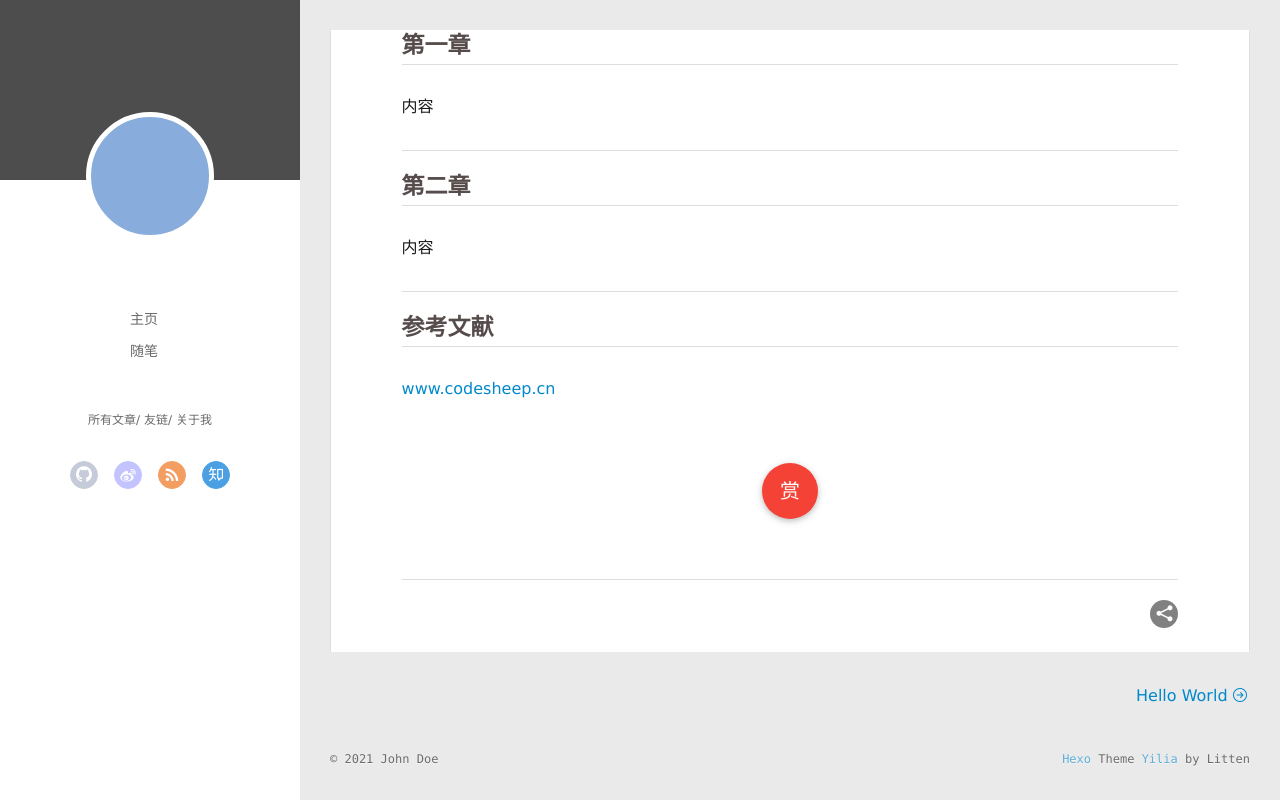
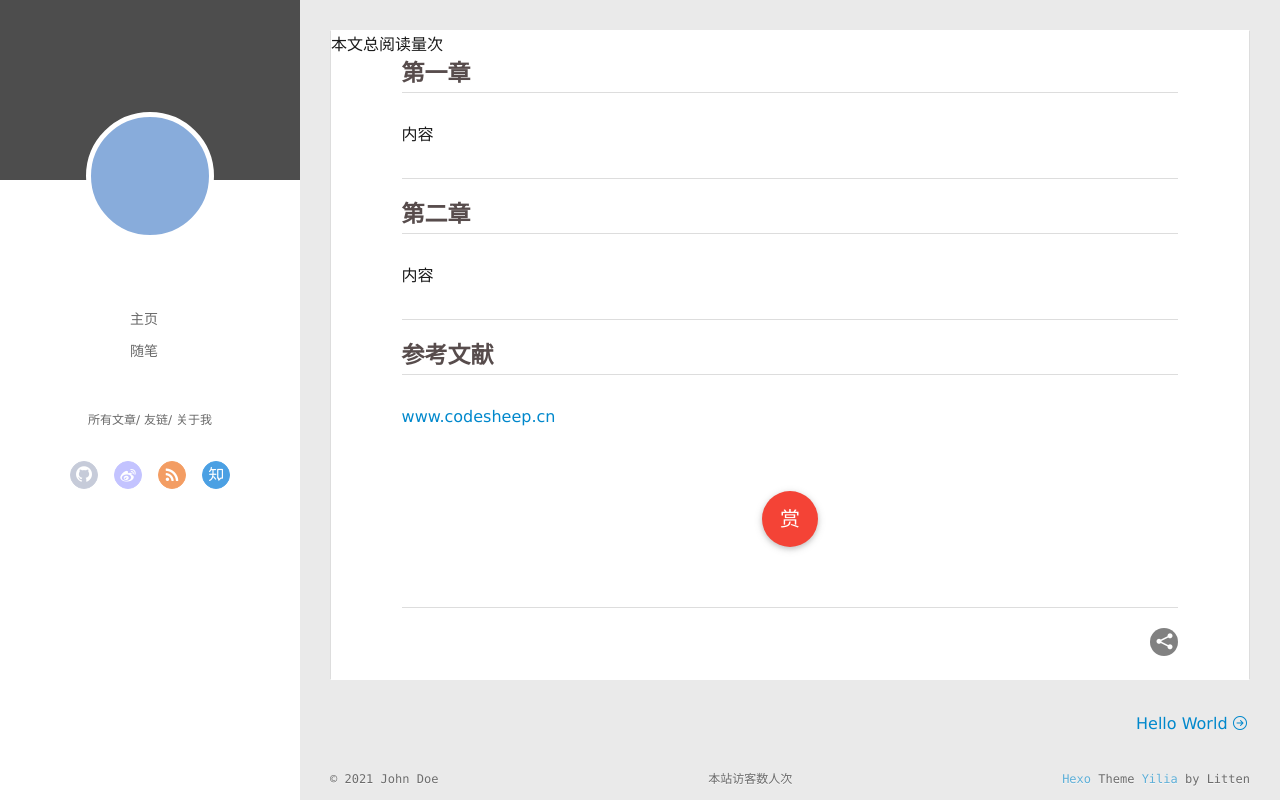
Before and after one commit to white-Hang/white-Hang.github.io, a plain HTML site: page 2021/09/11/我的第一篇博客文章/index.html in a window 1280 px wide. Drawn offline with Linux system fonts and the light colour scheme; some packages are replaced by stand-ins of ours; no server answers; a script that the page names is missing.

Commit message:
Site updated: 2021-09-12 17:44:56

```diff
--- a/2021/09/11/我的第一篇博客文章/index.html
+++ b/2021/09/11/我的第一篇博客文章/index.html
@@ -156,6 +156,9 @@
           <div id="js-content" class="content-ll">
             <article id="post-我的第一篇博客文章" class="article article-type-post " itemscope itemprop="blogPost">
   <div class="article-inner">
+    <span id="busuanzi_container_page_pv">
+      本文总阅读量<span id="busuanzi_value_page_pv"></span>次
+   </span>
 
     <div class="article-entry" itemprop="articleBody">
 
@@ -298,18 +301,23 @@
           </div>
         </div>
       </div>
-      <footer id="footer">
+      <script async src="//dn-lbstatics.qbox.me/busuanzi/2.3/busuanzi.pure.mini.js"></script>
+<footer id="footer">
   <div class="outer">
     <div id="footer-info">
     	<div class="footer-left">
     		&copy; 2021 John Doe
     	</div>
+		<span id="busuanzi_container_site_uv">
+			本站访客数<span id="busuanzi_value_site_uv"></span>人次
+		  </span>
       	<div class="footer-right">
       		<a href="http://hexo.io/" target="_blank">Hexo</a>  Theme <a href="https://github.com/litten/hexo-theme-yilia" target="_blank">Yilia</a> by Litten
       	</div>
     </div>
   </div>
 </footer>
+
     </div>
     <script>
 	var yiliaConfig = {
```
Also changed, not shown: 2021/09/11/hello-world/index.html (+9 -1 lines), archives/2021/09/index.html (+6 -1 lines), archives/2021/index.html (+6 -1 lines), archives/index.html (+6 -1 lines), index.html (+12 -1 lines).
